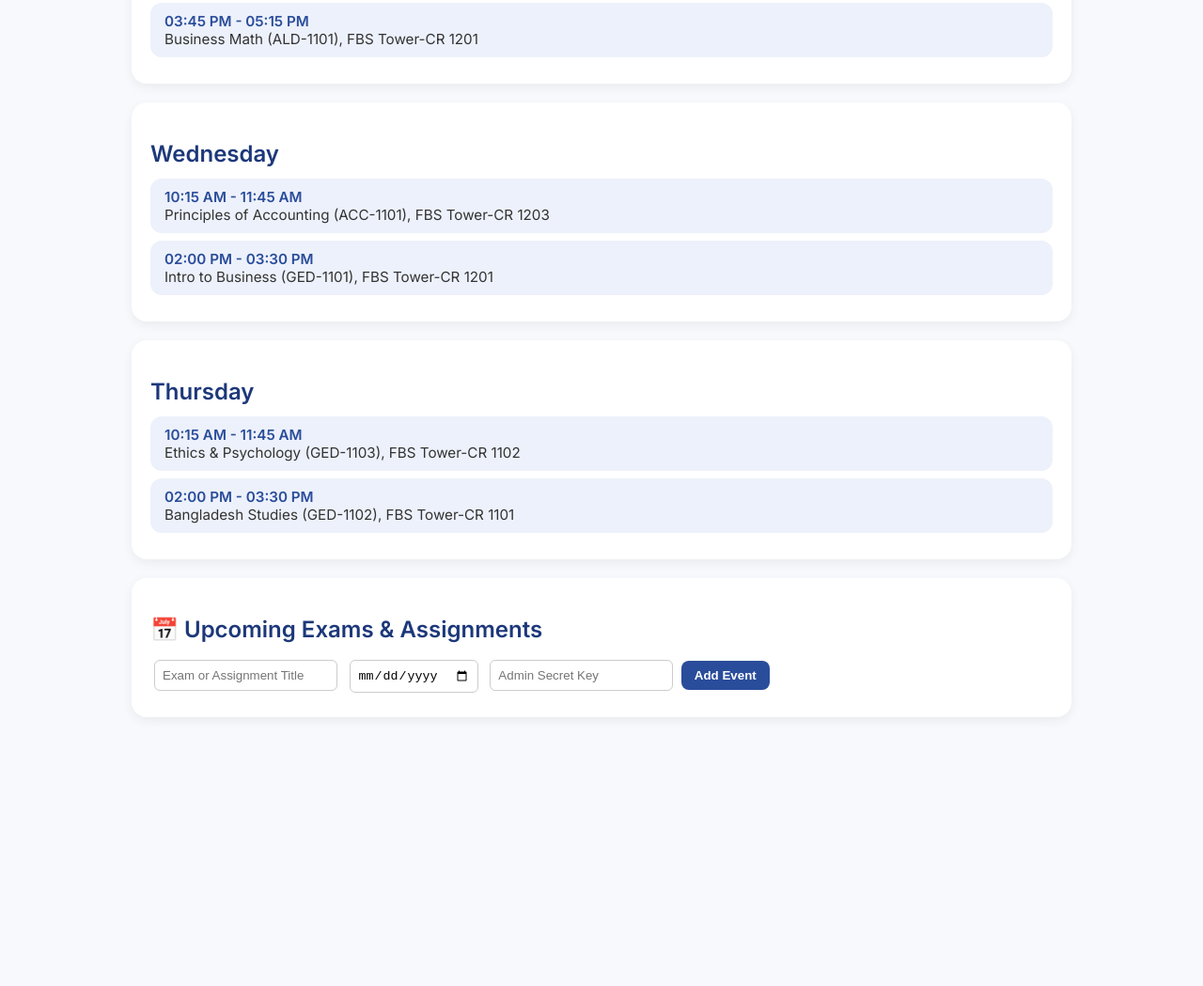
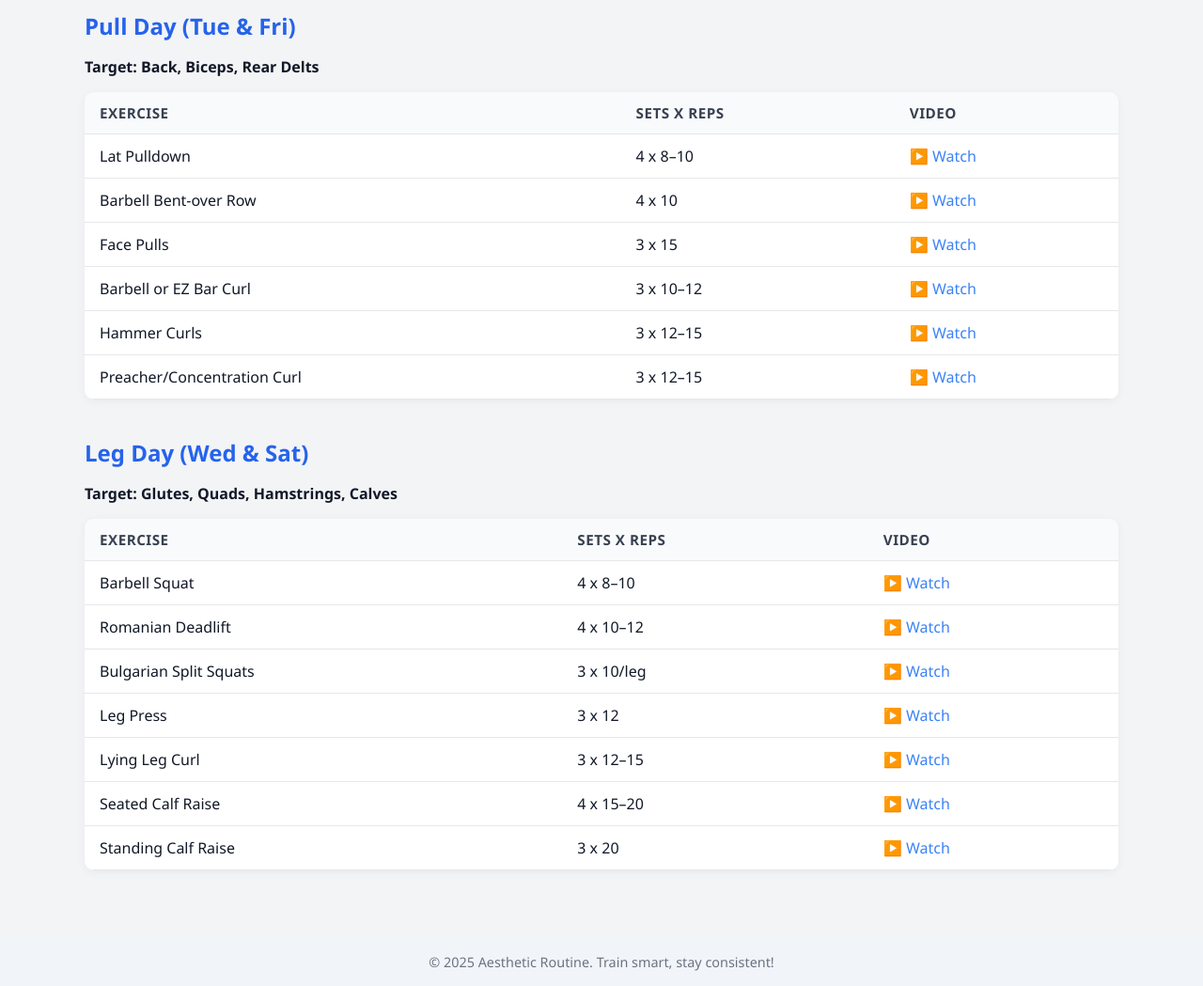
Before and after one commit to pongpung/classschedule, a plain HTML site: page index.html in a window 1280 px wide. Shown: the part 629-1678 px from the top of the page at 94% size. Before the commit the page ends 1432 px from the top, so only its background shows below. Drawn offline with Linux system fonts and the light colour scheme; no server answers.

Commit message:
Update index.html

```diff
--- a/index.html
+++ b/index.html
@@ -3,181 +3,179 @@
 <head>
   <meta charset="UTF-8" />
   <meta name="viewport" content="width=device-width, initial-scale=1.0"/>
-  <title>📘 Class Routine & Dashboard</title>
-  <link href="https://fonts.googleapis.com/css2?family=Inter:wght@400;600&display=swap" rel="stylesheet">
+  <title>Push Pull Legs Aesthetic Routine</title>
   <style>
     body {
+      font-family: 'Segoe UI', sans-serif;
+      background: #f3f4f6;
       margin: 0;
-      font-family: 'Inter', sans-serif;
-      background: #f7f9fc;
-      color: #333;
-      padding: 20px;
+      padding: 0;
+      color: #111827;
     }
-    .container {
-      max-width: 1000px;
+
+    header {
+      background-color: #1f2937;
+      color: white;
+      padding: 1.5rem;
+      text-align: center;
+    }
+
+    h1 {
+      margin: 0;
+      font-size: 1.8rem;
+    }
+
+    main {
+      max-width: 1100px;
       margin: auto;
+      padding: 2rem 1rem;
     }
-    h1 {
+
+    section {
+      margin-bottom: 2.5rem;
+    }
+
+    h2 {
+      color: #2563eb;
+      margin-bottom: 0.5rem;
+    }
+
+    p.target {
+      margin-bottom: 1rem;
+      font-weight: bold;
+    }
+
+    table {
+      width: 100%;
+      border-collapse: collapse;
+      background: white;
+      border-radius: 10px;
+      overflow: hidden;
+      box-shadow: 0 2px 10px rgba(0,0,0,0.05);
+    }
+
+    th, td {
+      padding: 0.75rem 1rem;
+      border-bottom: 1px solid #e5e7eb;
+      text-align: left;
+    }
+
+    th {
+      background-color: #f9fafb;
+      color: #374151;
+      font-size: 0.95rem;
+      text-transform: uppercase;
+      letter-spacing: 0.5px;
+    }
+
+    td a {
+      color: #3b82f6;
+      text-decoration: none;
+      font-weight: 500;
+    }
+
+    td a:hover {
+      text-decoration: underline;
+    }
+
+    footer {
       text-align: center;
-      color: #2a4d9b;
-      margin-bottom: 20px;
+      padding: 1rem;
+      font-size: 0.9rem;
+      color: #6b7280;
+      background: #f1f5f9;
     }
-    .day-card, .event-section {
-      background: white;
-      box-shadow: 0 4px 12px rgba(0, 0, 0, 0.06);
-      border-radius: 16px;
-      padding: 20px;
-      margin-bottom: 20px;
-    }
-    h2 {
-      color: #1d387a;
-      margin-bottom: 12px;
-    }
-    .class-item, .event-item {
-      background: #edf1fb;
-      padding: 10px 15px;
-      border-radius: 12px;
-      margin: 8px 0;
-      font-size: 0.95rem;
-    }
-    .class-item span, .event-item span {
-      font-weight: 600;
-      display: block;
-      color: #2a4d9b;
-    }
-    input {
-      padding: 8px;
-      margin: 6px 4px;
-      border-radius: 6px;
-      border: 1px solid #ccc;
-    }
-    button {
-      padding: 8px 14px;
-      background-color: #2a4d9b;
-      color: white;
-      border: none;
-      border-radius: 8px;
-      cursor: pointer;
-      font-weight: bold;
-      margin-top: 5px;
+
+    @media (max-width: 768px) {
+      th, td {
+        font-size: 0.9rem;
+      }
     }
   </style>
 </head>
 <body>
-  <div class="container">
-    <h1>📘 My Class Routine & Dashboard</h1>
 
-    <!-- Routine -->
-    <div class="day-card"><h2>Sunday</h2>
-      <div class="class-item"><span>10:15 AM - 11:45 AM</span>Principles of Accounting (ACC-1101), FBS Tower-CR 1201</div>
-      <div class="class-item"><span>02:00 PM - 03:30 PM</span>Business Mathematics (ALD-1101), FBS Tower-CR 1102</div>
-    </div>
-    <div class="day-card"><h2>Tuesday</h2>
-      <div class="class-item"><span>08:30 AM - 10:00 AM</span>Professional Ethics (GED-1103), FBS Tower-CR 1101</div>
-      <div class="class-item"><span>10:15 AM - 11:45 AM</span>Intro to Business (GED-1101), FBS Tower-CR 1102</div>
-      <div class="class-item"><span>2:00 PM - 03:30 PM</span>Bangladesh Studies (GED-1102), FBS Tower-CR 1102</div>
-      <div class="class-item"><span>03:45 PM - 05:15 PM</span>Business Math (ALD-1101), FBS Tower-CR 1201</div>
-    </div>
-    <div class="day-card"><h2>Wednesday</h2>
-      <div class="class-item"><span>10:15 AM - 11:45 AM</span>Principles of Accounting (ACC-1101), FBS Tower-CR 1203</div>
-      <div class="class-item"><span>02:00 PM - 03:30 PM</span>Intro to Business (GED-1101), FBS Tower-CR 1201</div>
-    </div>
-    <div class="day-card"><h2>Thursday</h2>
-      <div class="class-item"><span>10:15 AM - 11:45 AM</span>Ethics & Psychology (GED-1103), FBS Tower-CR 1102</div>
-      <div class="class-item"><span>02:00 PM - 03:30 PM</span>Bangladesh Studies (GED-1102), FBS Tower-CR 1101</div>
-    </div>
+<header>
+  <h1>Push-Pull-Legs Aesthetic Routine 💪</h1>
+</header>
 
-    <!-- Upcoming Events -->
-    <div class="event-section">
-      <h2>📅 Upcoming Exams & Assignments</h2>
-      <input type="text" id="eventTitle" placeholder="Exam or Assignment Title">
-      <input type="date" id="eventDate">
-      <input type="password" id="adminKey" placeholder="Admin Secret Key">
-      <button onclick="addEvent()">Add Event</button>
-      <div id="eventList"></div>
-    </div>
-  </div>
+<main id="routine-container"></main>
 
-  <!-- Firebase Scripts -->
-  <script src="https://www.gstatic.com/firebasejs/10.12.0/firebase-app-compat.js"></script>
-  <script src="https://www.gstatic.com/firebasejs/10.12.0/firebase-database-compat.js"></script>
+<footer>
+  © 2025 Aesthetic Routine. Train smart, stay consistent!
+</footer>
 
-  <script>
-    // ✅ Your Firebase Config
-    const firebaseConfig = {
-      apiKey: "AIzaSyAwGmVEAJO49iLkfASobN4aqhXBqSP-BBs",
-      authDomain: "classschedulerapp-af122.firebaseapp.com",
-      databaseURL: "https://classschedulerapp-af122-default-rtdb.asia-southeast1.firebasedatabase.app",
-      projectId: "classschedulerapp-af122",
-      storageBucket: "classschedulerapp-af122.appspot.com",
-      messagingSenderId: "781740188469",
-      appId: "1:781740188469:web:92379d80d3b78a2c80227c"
-    };
-    firebase.initializeApp(firebaseConfig);
-    const db = firebase.database();
+<script>
+  const routine = [
+    {
+      day: "Push Day (Mon & Thu)",
+      target: "Chest, Shoulders, Triceps",
+      exercises: [
+        ["Incline Barbell Press", "4 x 8–10", "https://www.lyfta.app/video/GymvisualMP4/00471201.mp4"],
+        ["Dumbbell Flat Press", "3 x 10–12", "https://www.lyfta.app/video/GymvisualMP4/02891201.mp4"],
+        ["Cable Chest Fly", "3 x 12–15", "https://www.lyfta.app/video/GymvisualMP4/02271201.mp4"],
+        ["Seated Dumbbell Shoulder Press", "4 x 8–10", "https://www.lyfta.app/video/GymvisualMP4/04051201.mp4"],
+        ["Lateral Raises", "4 x 15–20", "https://www.lyfta.app/video/GymvisualMP4/03341201.mp4"],
+        ["Triceps Rope Pushdown", "3 x 12–15", "https://www.lyfta.app/video/GymvisualMP4/02411201.mp4"],
+        ["Overhead Triceps Extension", "3 x 12–15", "https://www.lyfta.app/video/GymvisualMP4/01941201.mp4"]
+      ]
+    },
+    {
+      day: "Pull Day (Tue & Fri)",
+      target: "Back, Biceps, Rear Delts",
+      exercises: [
+        ["Lat Pulldown", "4 x 8–10", "https://www.lyfta.app/video/GymvisualMP4/01501201.mp4"],
+        ["Barbell Bent-over Row", "4 x 10", "https://www.lyfta.app/video/GymvisualMP4/00271201.mp4"],
+        ["Face Pulls", "3 x 15", "https://www.lyfta.app/video/GymvisualMP4/77441201.mp4"],
+        ["Barbell or EZ Bar Curl", "3 x 10–12", "https://www.lyfta.app/video/GymvisualMP4/04471201.mp4"],
+        ["Hammer Curls", "3 x 12–15", "https://www.lyfta.app/video/GymvisualMP4/03121201.mp4"],
+        ["Preacher/Concentration Curl", "3 x 12–15", "https://www.lyfta.app/video/GymvisualMP4/02971201.mp4"]
+      ]
+    },
+    {
+      day: "Leg Day (Wed & Sat)",
+      target: "Glutes, Quads, Hamstrings, Calves",
+      exercises: [
+        ["Barbell Squat", "4 x 8–10", "https://www.lyfta.app/video/GymvisualMP4/00431201.mp4"],
+        ["Romanian Deadlift", "4 x 10–12", "https://www.lyfta.app/video/GymvisualMP4/00851201.mp4"],
+        ["Bulgarian Split Squats", "3 x 10/leg", "https://www.lyfta.app/video/GymvisualMP4/66781201.mp4"],
+        ["Leg Press", "3 x 12", "https://www.lyfta.app/video/GymvisualMP4/07391201.mp4"],
+        ["Lying Leg Curl", "3 x 12–15", "https://www.lyfta.app/video/GymvisualMP4/05861201.mp4"],
+        ["Seated Calf Raise", "4 x 15–20", "https://www.lyfta.app/video/GymvisualMP4/26661201.mp4"],
+        ["Standing Calf Raise", "3 x 20", "https://www.lyfta.app/video/GymvisualMP4/04171201.mp4"]
+      ]
+    }
+  ];
 
-    const ADMIN_SECRET = "letmein"; // change this to your own secret
+  const container = document.getElementById("routine-container");
 
-    function addEvent() {
-      const title = document.getElementById("eventTitle").value;
-      const date = document.getElementById("eventDate").value;
-      const adminKey = document.getElementById("adminKey").value;
+  routine.forEach(day => {
+    const section = document.createElement("section");
+    section.innerHTML = `
+      <h2>${day.day}</h2>
+      <p class="target">Target: ${day.target}</p>
+      <table>
+        <thead>
+          <tr>
+            <th>Exercise</th>
+            <th>Sets x Reps</th>
+            <th>Video</th>
+          </tr>
+        </thead>
+        <tbody>
+          ${day.exercises.map(ex => `
+            <tr>
+              <td>${ex[0]}</td>
+              <td>${ex[1]}</td>
+              <td><a href="${ex[2]}" target="_blank" rel="noopener noreferrer">▶️ Watch</a></td>
+            </tr>
+          `).join("")}
+        </tbody>
+      </table>
+    `;
+    container.appendChild(section);
+  });
+</script>
 
-      if (adminKey !== ADMIN_SECRET) {
-        alert("Unauthorized: Incorrect admin key");
-        return;
-      }
-      if (!title || !date) {
-        alert("Please fill in all fields");
-        return;
-      }
-
-      const id = Date.now();
-      const data = {
-        title,
-        date,
-        timestamp: new Date(date).getTime()
-      };
-      db.ref("events/" + id).set(data);
-
-      new Notification("📌 New Event Added", {
-        body: `${title} on ${new Date(date).toDateString()}`
-      });
-    }
-
-    function loadEvents() {
-      const container = document.getElementById("eventList");
-      container.innerHTML = "";
-      const now = Date.now();
-
-      db.ref("events").on("value", snapshot => {
-        const events = snapshot.val();
-        container.innerHTML = "";
-
-        for (let key in events) {
-          const { title, date, timestamp } = events[key];
-
-          if (timestamp < now) {
-            // auto-delete old events
-            db.ref("events/" + key).remove();
-            continue;
-          }
-
-          const div = document.createElement("div");
-          div.className = "event-item";
-          div.innerHTML = `<span>${new Date(date).toDateString()}</span>${title}`;
-          container.appendChild(div);
-        }
-      });
-    }
-
-    // Request browser notification permission
-    if ('Notification' in window && Notification.permission !== "granted") {
-      Notification.requestPermission();
-    }
-
-    // Start
-    loadEvents();
-  </script>
 </body>
 </html>
```
